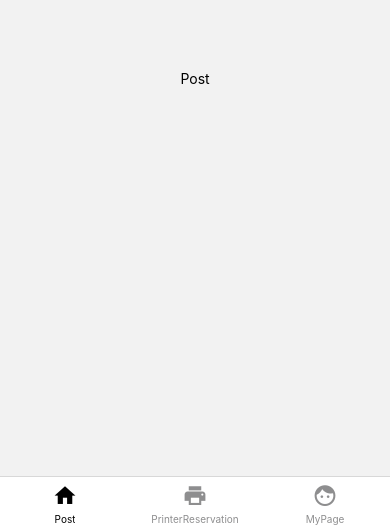
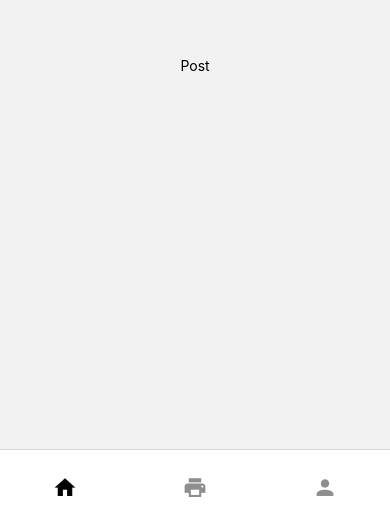
Before and after one commit to SNU-Sigma/dev-sigma-react-native-app, a React Native app: screen /Main in a window 390 px wide. Shown: the part 319-844 px from the top of the page. Built offline with nearby package versions, Linux system fonts and the light colour scheme.

Commit message:
bottom tab bar design changed

```diff
--- a/src/MainScreen/Main.tsx
+++ b/src/MainScreen/Main.tsx
@@ -11,7 +11,11 @@ export default function MainScreen() {
     return (
         <Tab.Navigator
             initialRouteName='Post'
-            screenOptions={{ tabBarActiveTintColor: 'black' }}
+            screenOptions={{
+                tabBarActiveTintColor: 'black',
+                tabBarShowLabel: false,
+                tabBarStyle: { height: 76 },
+            }}
         >
             <Tab.Screen
                 name='Post'
@@ -66,7 +70,7 @@ export default function MainScreen() {
                         size: any
                     }) => (
                         <MaterialCommunityIcons
-                            name='face'
+                            name='account'
                             color={color}
                             size={size}
                         />
```
